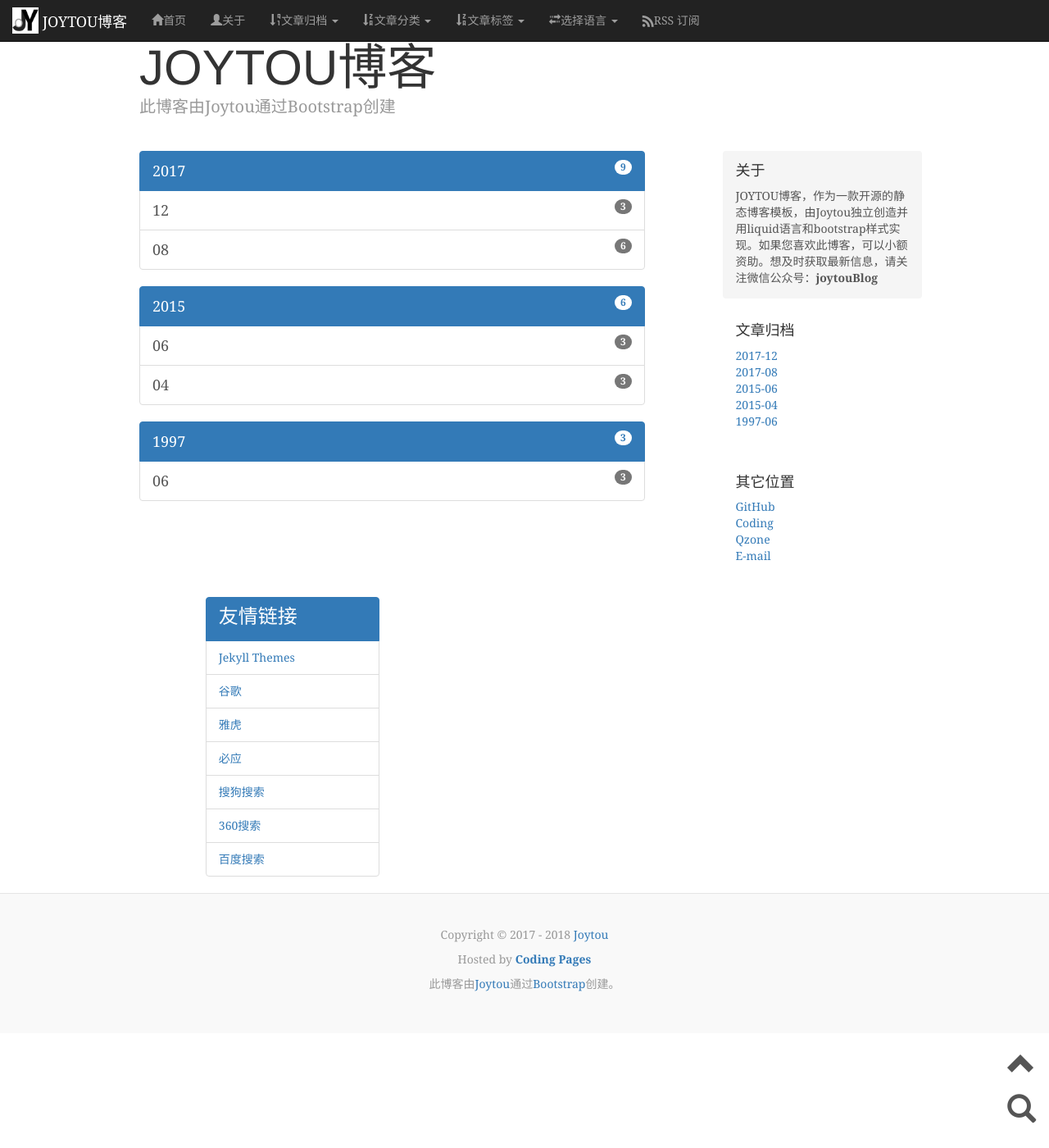
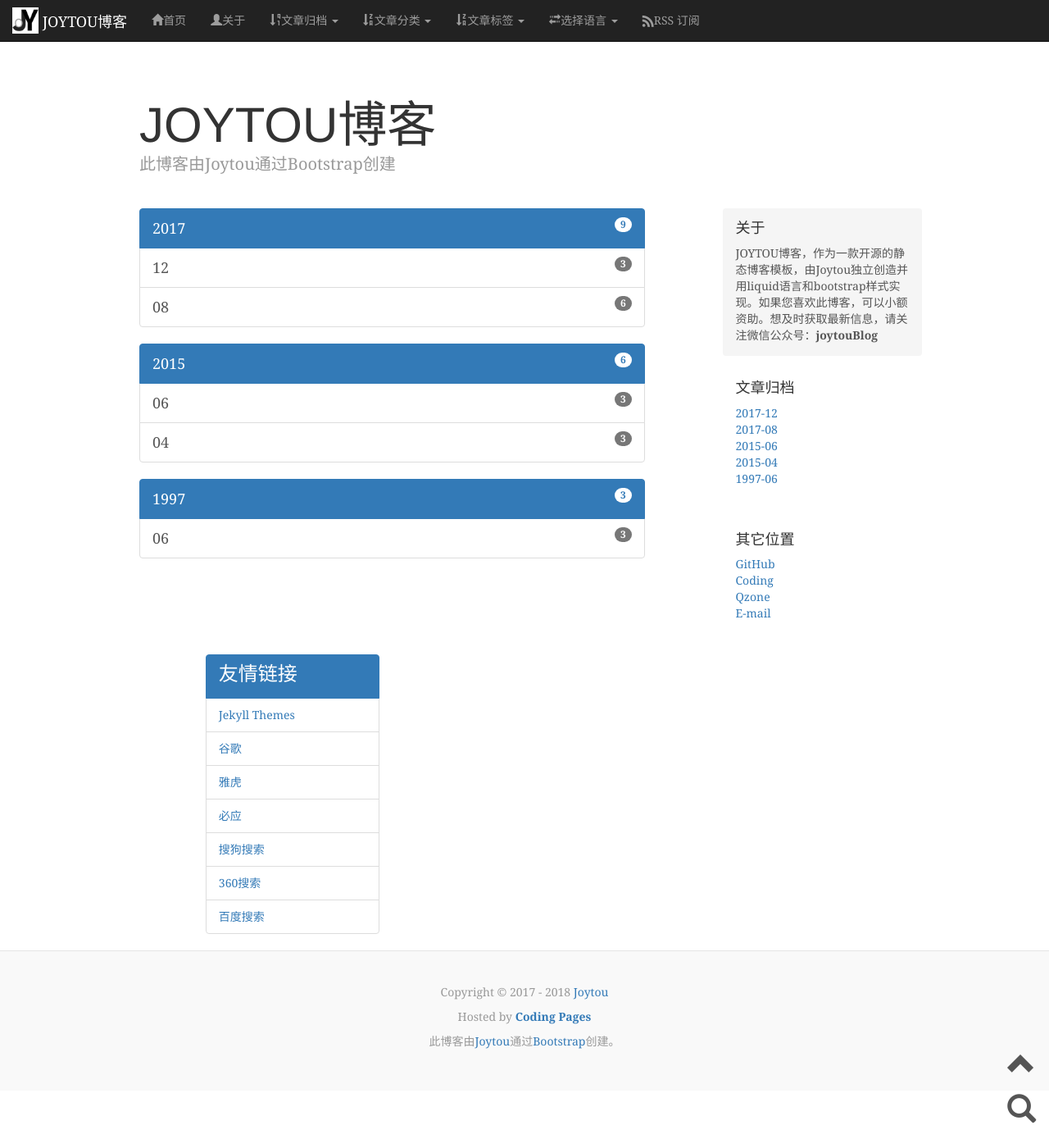
Before and after one commit to joytou/joytou.github.io, a Jekyll site: the page built from test.html, in a window 1280 px wide and 1400 px high. Shown: the whole window at 82% size. Built offline with Jekyll 4.4.1, drawn with Linux system fonts in a browser that asks for light colours; some web fonts are replaced; comment, search, counter and statistics services are not loaded.

Commit message:
优化整体样式

```diff
--- a/_includes/head.html
+++ b/_includes/head.html
@@ -43,15 +43,15 @@
     <!-- Bootstrap core CSS -->
     <link href="{{ '/assets/css/bootstrap.min.css' | prepend: site.baseurl }}" rel="stylesheet">
 
-    <!-- Custom styles for this template -->
-    <link href="{{ '/assets/css/styles.css' | prepend: site.baseurl }}" rel="stylesheet">
-
 	<!-- search style -->
     <link href="{{ '/assets/css/cb-search.css' | prepend: site.baseurl }}" rel="stylesheet">
 
+  <!-- Custom styles for this template -->
+  <link href="{{ '/assets/css/styles.css' | prepend: site.baseurl }}" rel="stylesheet">
+
     <!-- Just for debugging purposes. Don't actually copy these 2 lines! -->
     <!--[if lt IE 9]><script src="../../assets/js/ie8-responsive-file-warning.js"></script><![endif]-->
-    <script src="{{ '/assets/js/ie-emulation-modes-warning.js' | prepend: site.baseurl }}"></script>
+    <!--<script src="{{ '/assets/js/ie-emulation-modes-warning.js' | prepend: site.baseurl }}"></script>-->
 
     <!-- HTML5 shim and Respond.js IE8 support of HTML5 elements and media queries -->
     <!--[if lt IE 9]>
--- a/assets/css/styles.css
+++ b/assets/css/styles.css
@@ -6,6 +6,8 @@
 body {
   font-family: Georgia, "Times New Roman", Times, serif;
   color: #555;
+  min-height: 2000px;
+  padding-top: 70px;
 }
 
 h1, .h1,
```
